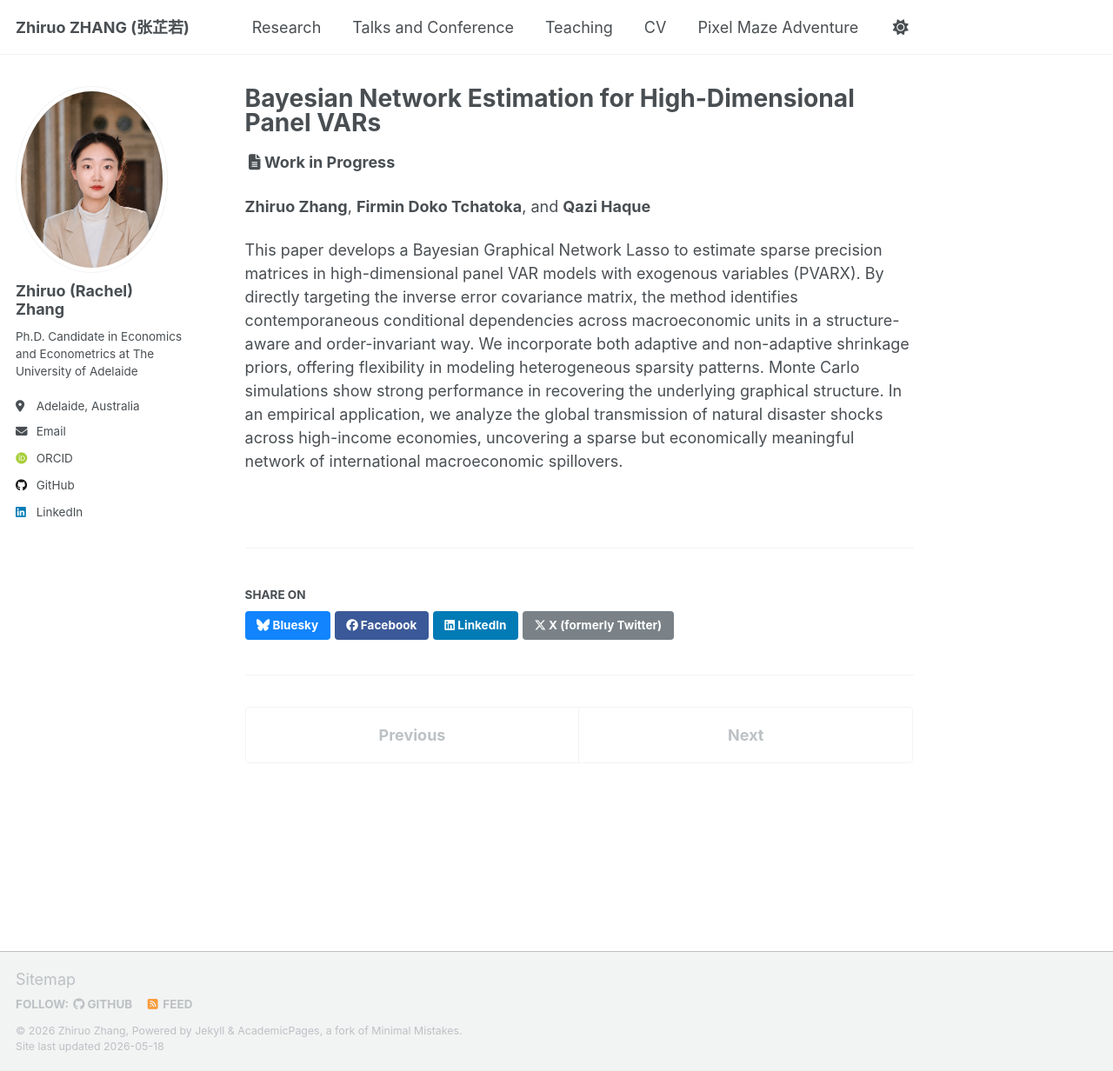
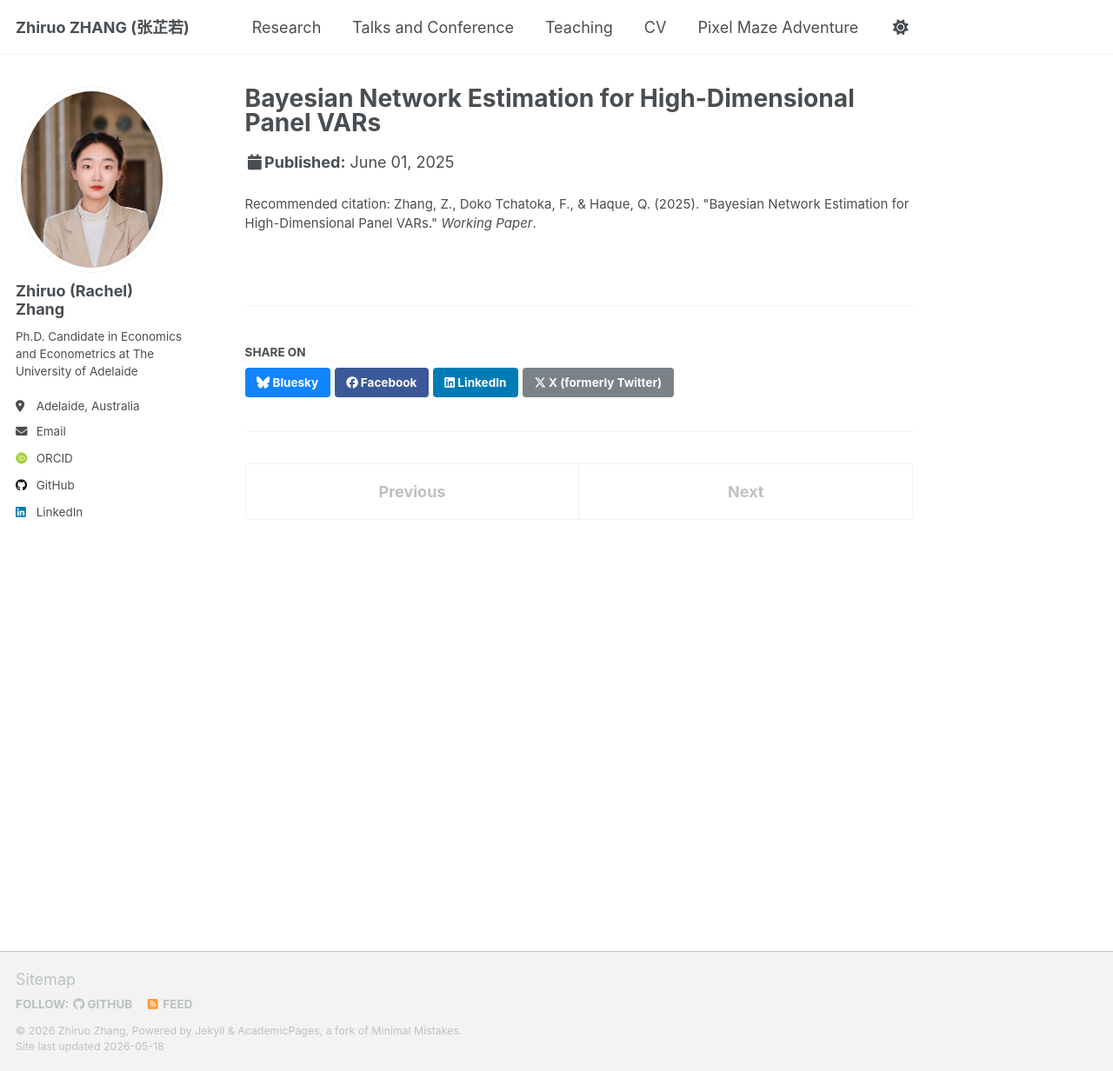
Before and after one commit to zhiruozzr/zhiruozzr.github.io, a Jekyll site: the page built from _publications/bayesian-network-estimation-panel-vars.md, in a window 1280 px wide and 1232 px high. Shown: the whole window at 87% size. Built offline with Jekyll 4.4.1, drawn with Linux system fonts in a browser that asks for light colours; some web fonts are replaced; a script that is not in the unit is left out.

Commit message:
Revise publication metadata for Bayesian Network paper
Updated the publication details for the Bayesian Network Estimation paper, including the permalink, date, excerpt, venue, and citation.

```diff
--- a/_publications/bayesian-network-estimation-panel-vars.md
+++ b/_publications/bayesian-network-estimation-panel-vars.md
@@ -1,13 +1,9 @@
 ---
 title: "Bayesian Network Estimation for High-Dimensional Panel VARs"
 collection: publications
-category: manuscripts
-permalink: /publication/bayesian-network-estimation-panel-vars/
-authors: "Zhiruo Zhang, Firmin Doko Tchatoka, and Qazi Haque"
-status: "Working Paper"
-date: 2025-01-01
+permalink: /publication/2025-bayesian-network-estimation
+excerpt: '(with Firmin Doko Tchatoka and Qazi Haque)<br><br>This paper develops a Bayesian Graphical Network Lasso to estimate sparse precision matrices in high-dimensional panel VAR models with exogenous variables (PVARX). By directly targeting the inverse error covariance matrix, the method identifies contemporaneous conditional dependencies across macroeconomic units in a structure-aware and order-invariant way. We incorporate both adaptive and non-adaptive shrinkage priors, offering flexibility in modeling heterogeneous sparsity patterns. Monte Carlo simulations show strong performance in recovering the underlying graphical structure. In an empirical application, we analyze the global transmission of natural disaster shocks across high-income economies, uncovering a sparse but economically meaningful network of international macroeconomic spillovers.'
+date: 2025-06-01
+venue: 'Working Paper'
+citation: 'Zhang, Z., Doko Tchatoka, F., &amp; Haque, Q. (2025). &quot;Bayesian Network Estimation for High-Dimensional Panel VARs.&quot; <i>Working Paper</i>.'
 ---
-
-**Zhiruo Zhang**, **Firmin Doko Tchatoka**, and **Qazi Haque**
-
-This paper develops a Bayesian Graphical Network Lasso to estimate sparse precision matrices in high-dimensional panel VAR models with exogenous variables (PVARX). By directly targeting the inverse error covariance matrix, the method identifies contemporaneous conditional dependencies across macroeconomic units in a structure-aware and order-invariant way. We incorporate both adaptive and non-adaptive shrinkage priors, offering flexibility in modeling heterogeneous sparsity patterns. Monte Carlo simulations show strong performance in recovering the underlying graphical structure. In an empirical application, we analyze the global transmission of natural disaster shocks across high-income economies, uncovering a sparse but economically meaningful network of international macroeconomic spillovers.
```
